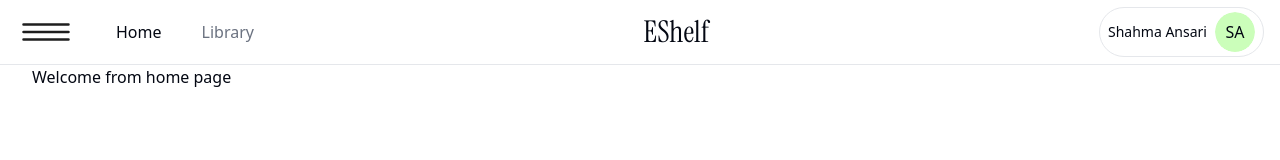
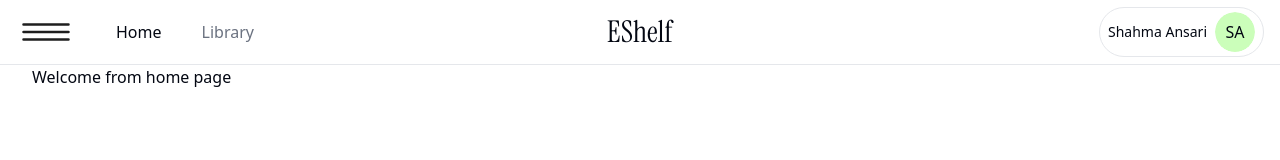
Before and after one commit to Shahmaz0/e-shelf, a Next.js app: page / in a window 1280 px wide. Shown: the top 160 px of the page. Built offline with nearby package versions, Linux system fonts and the light colour scheme.

Commit message:
Centerd banner

```diff
--- a/app/(home)/layout.tsx
+++ b/app/(home)/layout.tsx
@@ -30,7 +30,7 @@ export default function Layout({children}: {children : ReactNode}) {
                         <Navigation />
                     </nav>
 
-                    <h1 className="text-3xl font-serif">EShelf</h1>
+                    <h1 className="absolute left-1/2 -translate-x-1/2 text-3xl font-serif">EShelf</h1>
 
                     <div className="flex pl-2 pr-2 p-1 rounded-full border items-center space-x-2">
                         <span className="text-sm">Shahma Ansari</span>
```
